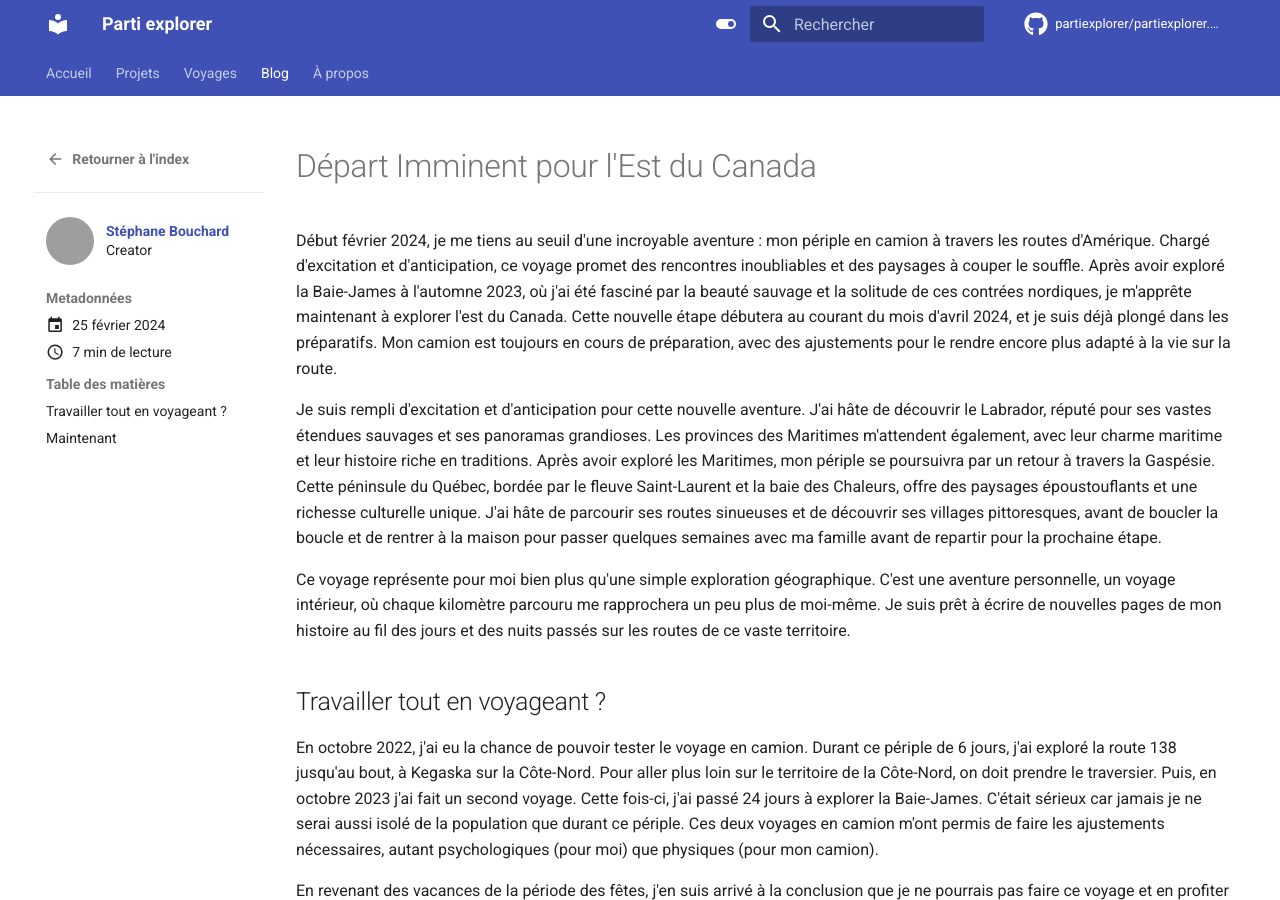
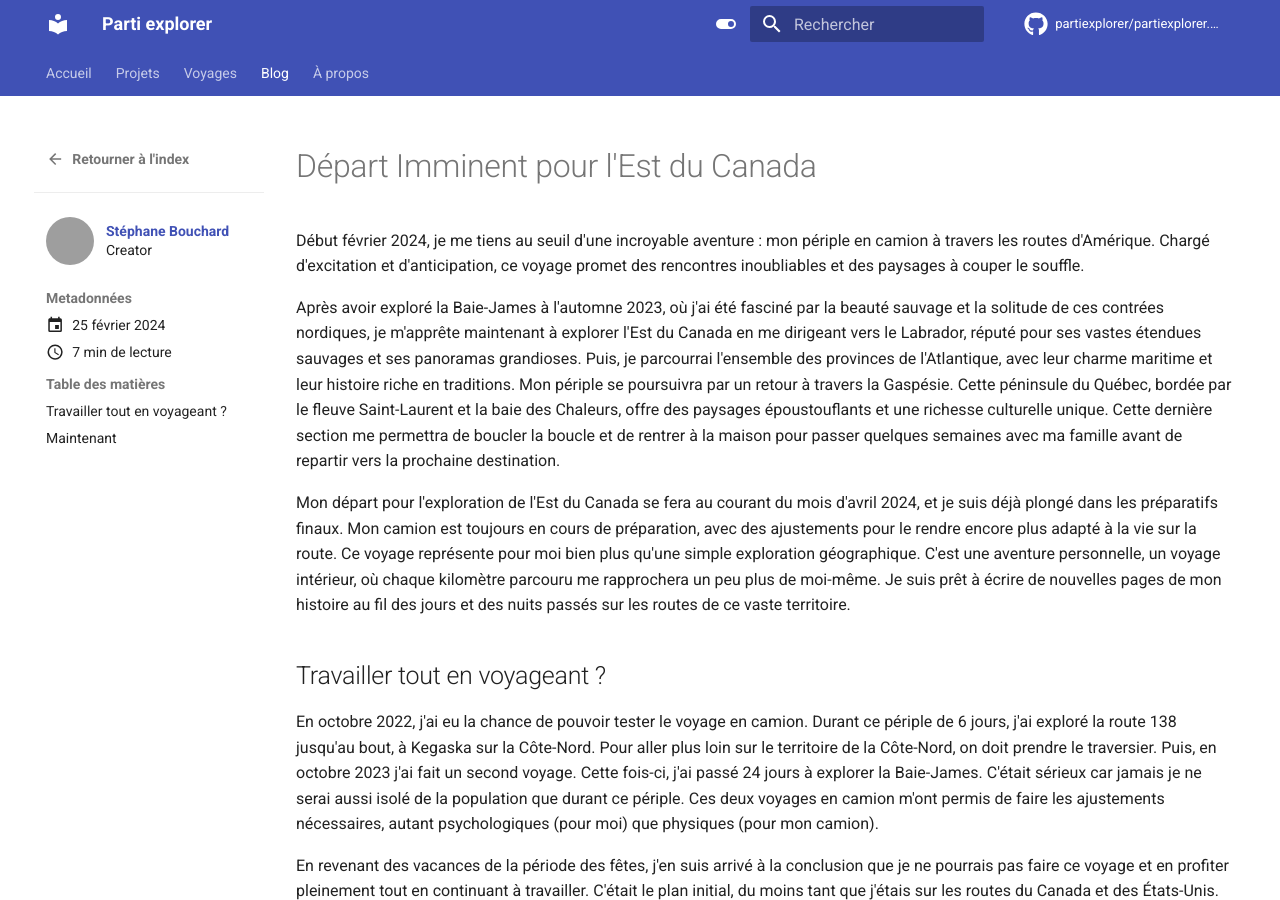
Before and after one commit to partiexplorer/partiexplorer.github.io, an MkDocs documentation site: the page built from docs/blog/posts/depart-imminent.md, in a window 1280 px wide and 900 px high. Built offline with MkDocs 1.6.1 and Material for MkDocs 9.7.7, drawn with Linux system fonts in a browser that asks for light colours; comment, search, counter and statistics services are not loaded; grey boxes are pictures that could not be loaded.

Commit message:
Reformulation de l'introduction de l'article du 25 février 2024

```diff
--- a/docs/blog/posts/depart-imminent.md
+++ b/docs/blog/posts/depart-imminent.md
@@ -9,13 +9,11 @@ tags:
 
 # Départ Imminent pour l'Est du Canada
 
-Début février 2024, je me tiens au seuil d'une incroyable aventure : mon périple en camion à travers les routes d'Amérique. Chargé d'excitation et d'anticipation, ce voyage promet des rencontres inoubliables et des paysages à couper le souffle. Après avoir exploré la Baie-James à l'automne 2023, où j'ai été fasciné par la beauté sauvage et la solitude de ces contrées nordiques, je m'apprête maintenant à explorer l'est du Canada. Cette nouvelle étape débutera au courant du mois d'avril 2024, et je suis déjà plongé dans les préparatifs. Mon camion est toujours en cours de préparation, avec des ajustements pour le rendre encore plus adapté à la vie sur la route.
+Début février 2024, je me tiens au seuil d'une incroyable aventure : mon périple en camion à travers les routes d'Amérique. Chargé d'excitation et d'anticipation, ce voyage promet des rencontres inoubliables et des paysages à couper le souffle.
 
-<!-- more -->
+Après avoir exploré la Baie-James à l'automne 2023, où j'ai été fasciné par la beauté sauvage et la solitude de ces contrées nordiques, je m'apprête maintenant à explorer l'Est du Canada en me dirigeant vers le Labrador, réputé pour ses vastes étendues sauvages et ses panoramas grandioses. Puis, je parcourrai l'ensemble des provinces de l'Atlantique, avec leur charme maritime et leur histoire riche en traditions. Mon périple se poursuivra par un retour à travers la Gaspésie. <!-- more --> Cette péninsule du Québec, bordée par le fleuve Saint-Laurent et la baie des Chaleurs, offre des paysages époustouflants et une richesse culturelle unique. Cette dernière section me permettra de boucler la boucle et de rentrer à la maison pour passer quelques semaines avec ma famille avant de repartir vers la prochaine destination.
 
-Je suis rempli d'excitation et d'anticipation pour cette nouvelle aventure. J'ai hâte de découvrir le Labrador, réputé pour ses vastes étendues sauvages et ses panoramas grandioses. Les provinces des Maritimes m'attendent également, avec leur charme maritime et leur histoire riche en traditions. Après avoir exploré les Maritimes, mon périple se poursuivra par un retour à travers la Gaspésie. Cette péninsule du Québec, bordée par le fleuve Saint-Laurent et la baie des Chaleurs, offre des paysages époustouflants et une richesse culturelle unique. J'ai hâte de parcourir ses routes sinueuses et de découvrir ses villages pittoresques, avant de boucler la boucle et de rentrer à la maison pour passer quelques semaines avec ma famille avant de repartir pour la prochaine étape.
-
-Ce voyage représente pour moi bien plus qu'une simple exploration géographique. C'est une aventure personnelle, un voyage intérieur, où chaque kilomètre parcouru me rapprochera un peu plus de moi-même. Je suis prêt à écrire de nouvelles pages de mon histoire au fil des jours et des nuits passés sur les routes de ce vaste territoire.
+Mon départ pour l'exploration de l'Est du Canada se fera au courant du mois d'avril 2024, et je suis déjà plongé dans les préparatifs finaux. Mon camion est toujours en cours de préparation, avec des ajustements pour le rendre encore plus adapté à la vie sur la route. Ce voyage représente pour moi bien plus qu'une simple exploration géographique. C'est une aventure personnelle, un voyage intérieur, où chaque kilomètre parcouru me rapprochera un peu plus de moi-même. Je suis prêt à écrire de nouvelles pages de mon histoire au fil des jours et des nuits passés sur les routes de ce vaste territoire.
 
 ## Travailler tout en voyageant ?
 
```
